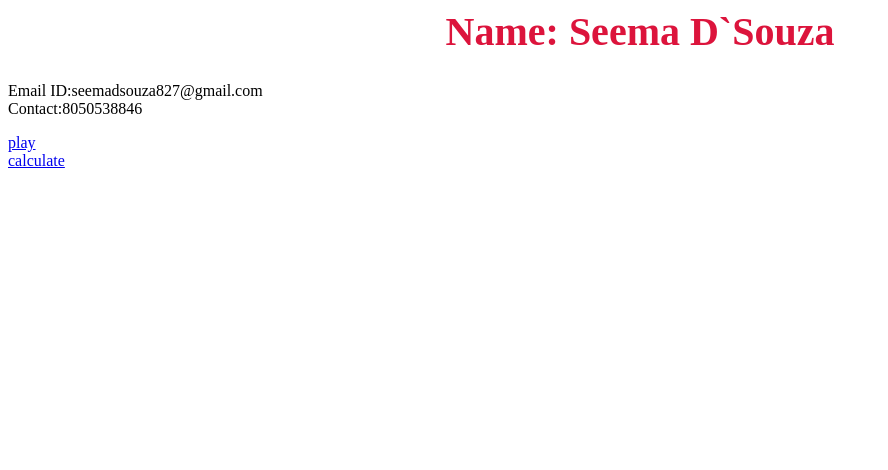
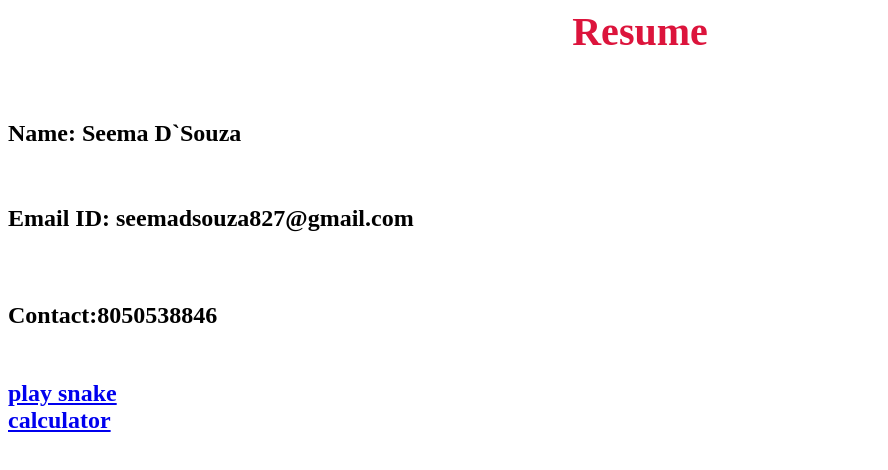
Before and after one commit to SeemaDSouza827/Treasure, a plain HTML site: page index.html in a window 1280 px wide. Shown: the whole page, without its empty margins (0-888 px from the left). Drawn offline with Linux system fonts and the light colour scheme.

Commit message:
Update index.html

```diff
--- a/index.html
+++ b/index.html
@@ -7,14 +7,20 @@
 		color:crimson;
 		text-align:center;
 		font-size:40px;
-	}
+	   }
+
 	</style>
 	<body>
-		<h1>Name: Seema D`Souza</h1>
-		<p>Email ID:seemadsouza827@gmail.com<br>
-		Contact:8050538846</p>
-		<a href="snake.html">play</a>
+		<h1>Resume</h1>
 		<br>
-		<a href="cal.html">calculate</a>
+		<h2>Name: Seema D`Souza</h2>
+		<br>
+		<h2>Email ID: seemadsouza827@gmail.com<h2>
+		<br>
+		<p>Contact:8050538846</p>
+		<br>
+		<a href="snake.html">play snake</a>
+		<br>
+		<a href="cal.html">calculator</a>
 	</body>
 </html>
```
